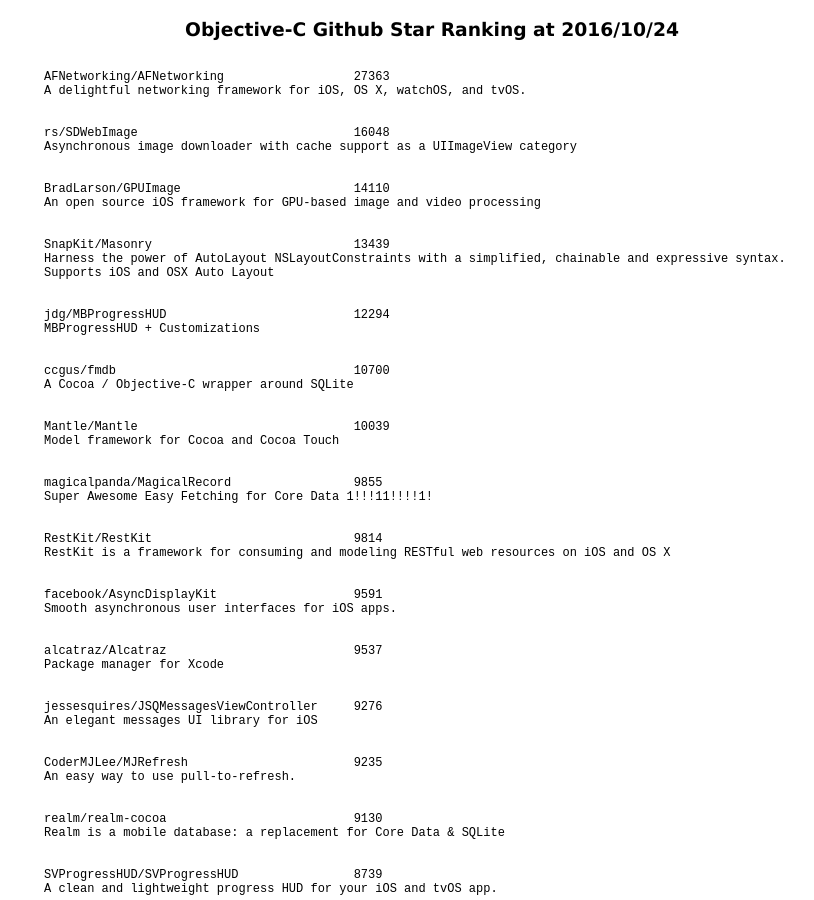
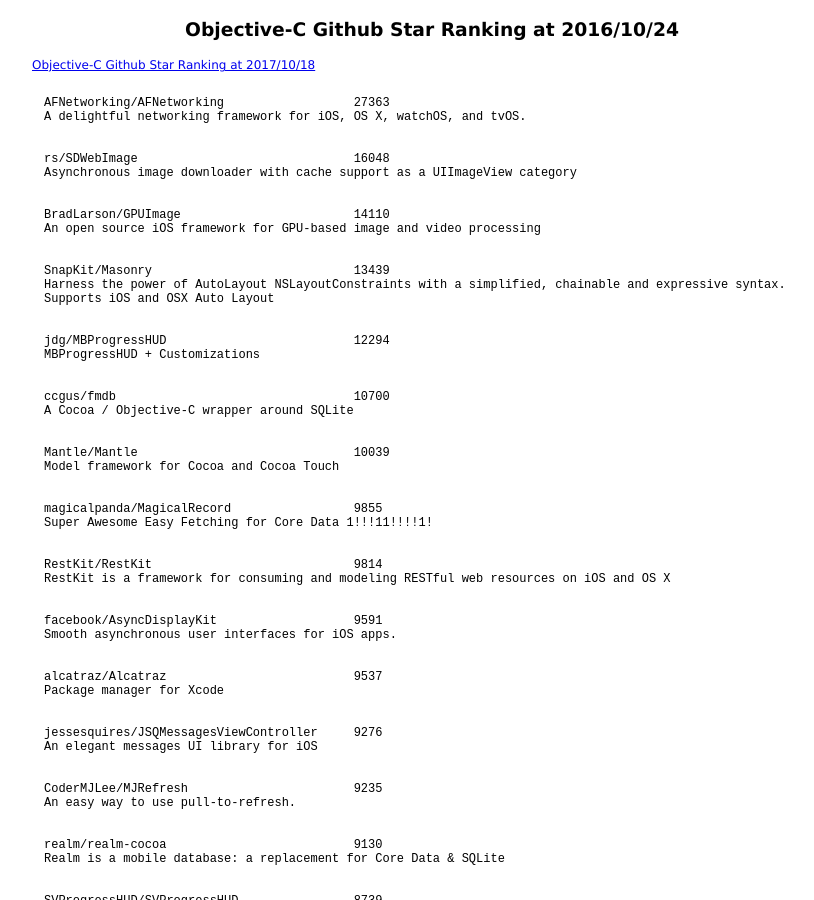
Before and after one commit to 38elements/38elements.github.com, a Jekyll site: the page built from _posts/2016-10-24-objective-c-repository-github-star-ranking.md, in a window 1280 px wide and 900 px high. Shown: the whole window, without its empty margins (208-1022 px from the left). Built offline with Jekyll 4.4.1, drawn with Linux system fonts in a browser that asks for light colours.

Commit message:
Update 2016-10-24-objective-c-repository-github-star-ranking.md

```diff
--- a/_posts/2016-10-24-objective-c-repository-github-star-ranking.md
+++ b/_posts/2016-10-24-objective-c-repository-github-star-ranking.md
@@ -2,6 +2,8 @@
 layout: posts
 title: Objective-C Github Star Ranking at 2016/10/24
 ---
+[Objective-C Github Star Ranking at 2017/10/18](/2017/10/18/objective-c-repository-github-star-ranking.html)
+
 <pre style="background-color: white;border: none;">
 AFNetworking/AFNetworking                  27363
 A delightful networking framework for iOS, OS X, watchOS, and tvOS.
```
